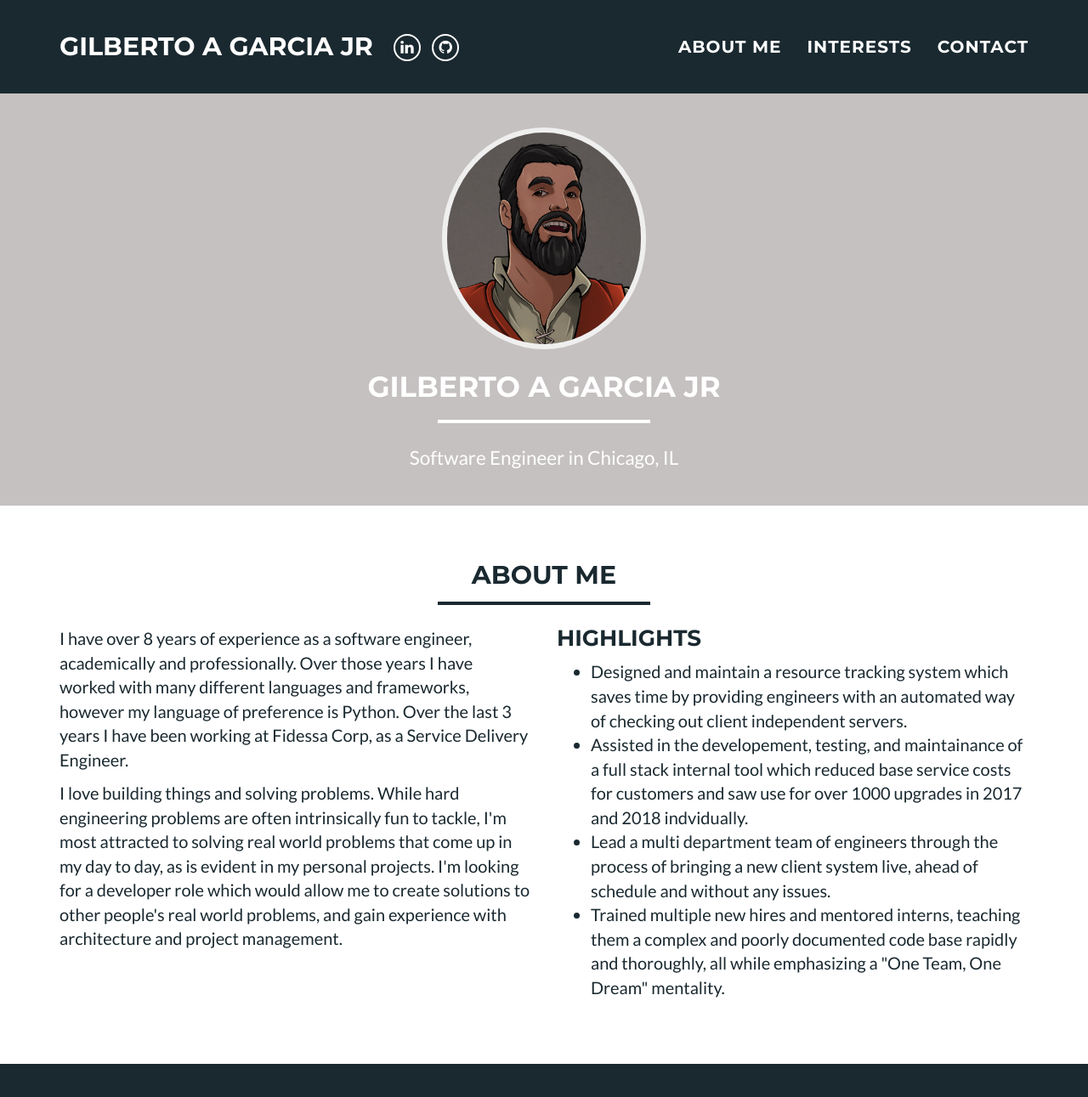
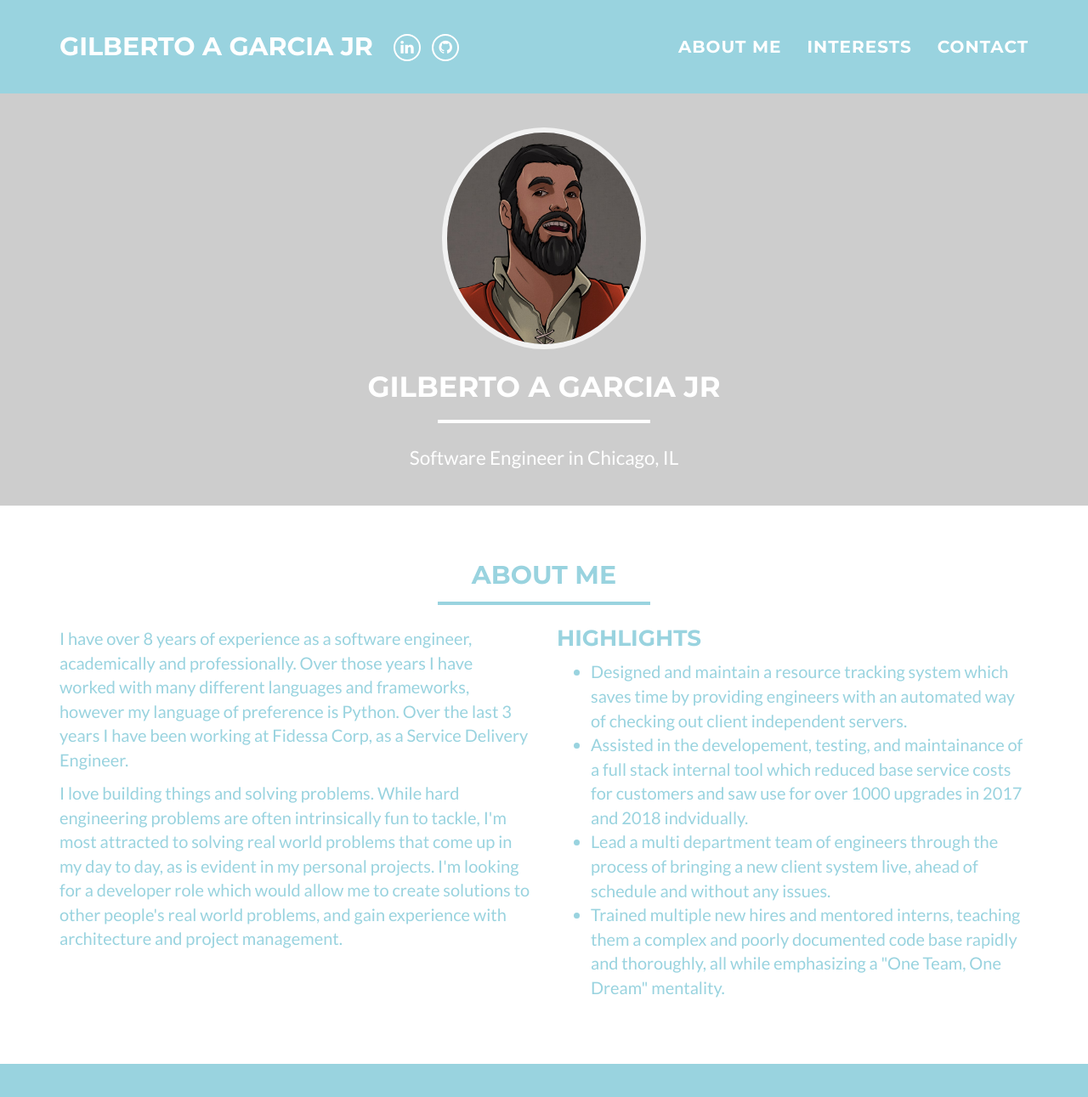
Before and after one commit to CaptainOmNoms/CaptainOmNoms.github.io, a Jekyll site: the page built from index.html, in a window 1280 px wide and 1400 px high. Shown: the top 1291 px of the window at 85% size. Built offline with Jekyll 4.4.1, drawn with Linux system fonts in a browser that asks for light colours.

Commit message:
Update _config.yml

```diff
--- a/_config.yml
+++ b/_config.yml
@@ -21,11 +21,11 @@ bing_verify:
 
 # Color settings (hex-codes without the leading hash-tag)
 color:
-  primary: C5C1C0
-  primary-rgb: "197, 193, 192"
-  secondary: 1A2930
-  secondary-dark: 0A1612
-  section-tout: 1A2930
+  primary: CDCDCD
+  primary-rgb: "205, 205, 205"
+  secondary: 99D3DF
+  secondary-dark: 88BBD6
+  section-tout: 99D3DF
 
 
 
```
